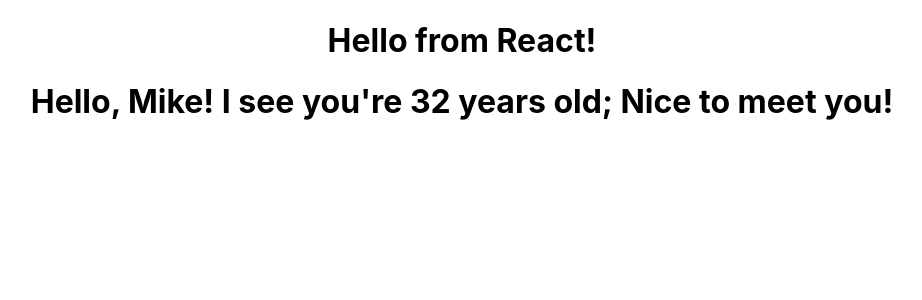
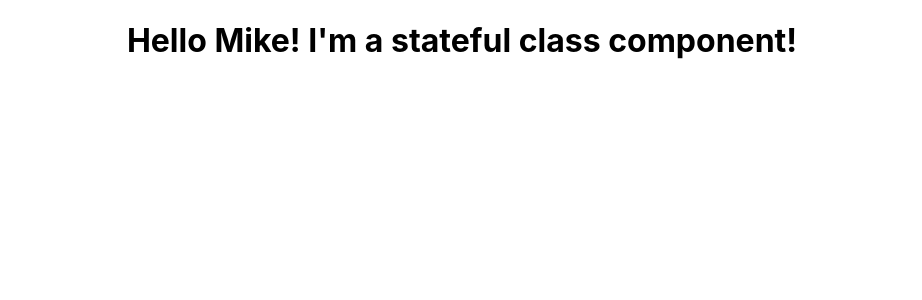
Before and after one commit to bhagyashriyogeshpatil/gitpod-react, a React (Create React App) app in the folder my-app/: page / in a window 1280 px wide. Shown: the top 300 px of the page, without its empty margins (178-1100 px from the left). Built offline with nearby package versions, Linux system fonts and the light colour scheme.

Commit message:
Add stateful component: StatefulGreeting component to render a greeting message with props

```diff
--- a/my-app/src/App.js
+++ b/my-app/src/App.js
@@ -2,12 +2,13 @@
 import './App.css';
 import FunctionalGreeting from "./components/FunctionalGreeting";
 import FunctionalGreetingWithProps from "./components/FunctionalGreetingWithProps";
-
+import StatefulGreeting from './components/StatefulGreeting';
 function App() {
   return (
     <div className="App">
-      <FunctionalGreeting />
-      <FunctionalGreetingWithProps greeting="Nice to meet you!" name="Mike" age="32"/>
+      {/* <FunctionalGreeting /> */}
+      {/* <FunctionalGreetingWithProps greeting="Nice to meet you!" name="Mike" age="32"/> */}
+      <StatefulGreeting greeting="I'm a stateful class component!" name="Mike"/>
     </div>
   );
 }
--- /dev/null
+++ b/my-app/src/components/StatefulGreeting.js
@@ -0,0 +1,9 @@
+import React from "react";
+
+class StatefulGreeting extends React.Component{
+    render() {
+        return <h1>Hello {this.props.name}! {this.props.greeting}</h1>
+    }
+}
+
+export default StatefulGreeting;
```
